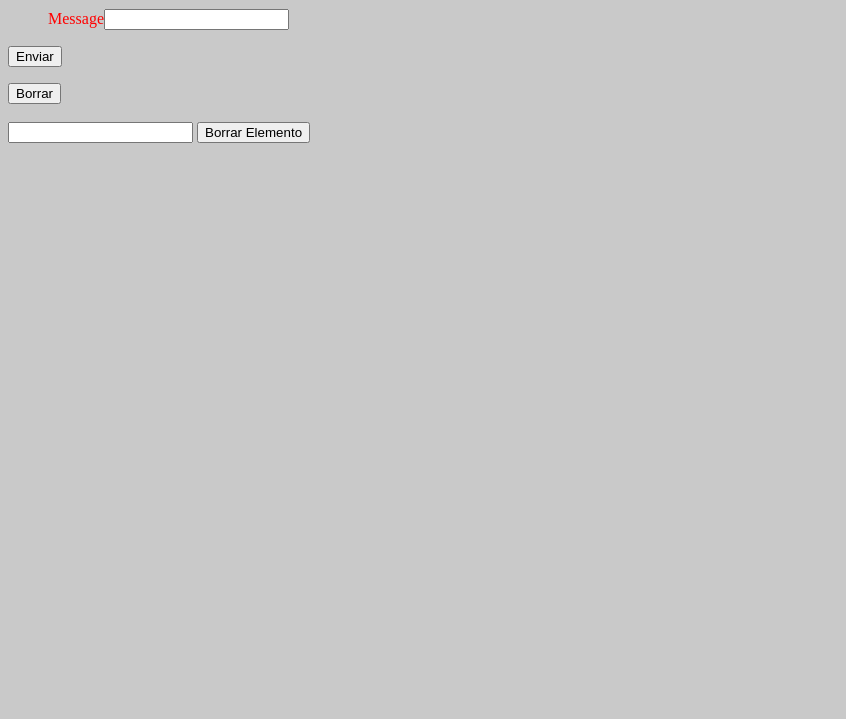
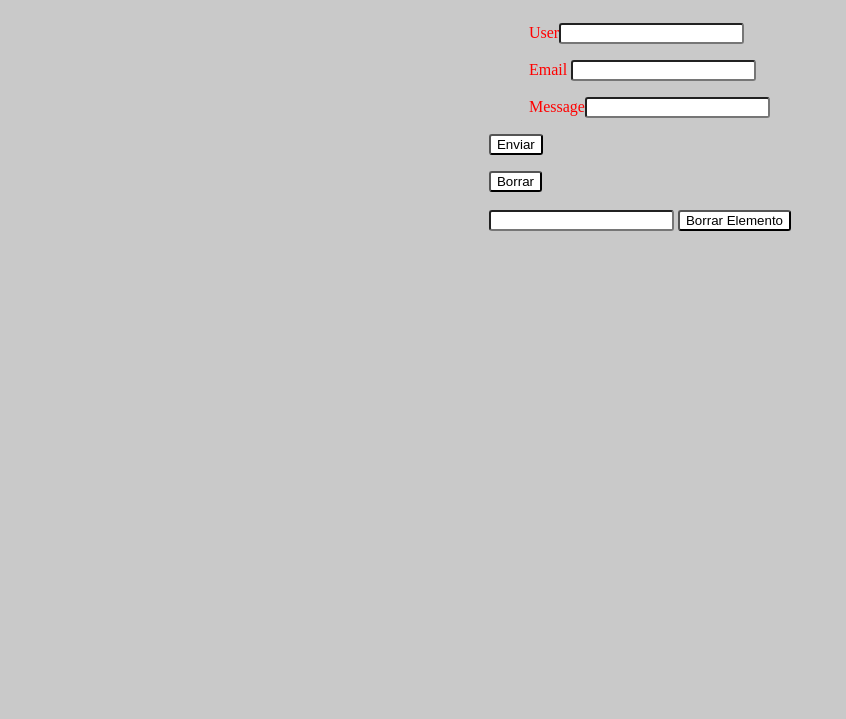
Before and after one commit to Drag0s98/localStorage-ClassWork, a plain HTML site: page index.html in a window 1280 px wide. Shown: the part 81-800 px from the top of the page, without its empty margins (0-846 px from the left). Drawn offline with Linux system fonts and the light colour scheme.

Commit message:
second commit

```diff
--- a/index.html
+++ b/index.html
@@ -8,6 +8,7 @@
     <link rel="stylesheet" href="style.css">
 </head>
 <body>
+    <h1 class="title">Cambios con GitHub</h1>
     <form action="">
         <ul>User<input type="text" name="name" id="name"></ul>
         <ul>Email <input type="text" name="email" id="email"></ul>
--- a/style.css
+++ b/style.css
@@ -1,4 +1,16 @@
 body{
     background-color: rgb(201, 201, 201);
     color: red;
+    display: flex;
+    justify-content: center;
+    align-items: center;
+    flex-direction: column;
 }
+button{
+    background-color: white;
+    border-radius: 3px;
+}
+input{
+    background-color: white;
+    border-radius: 3px;
+}
```
